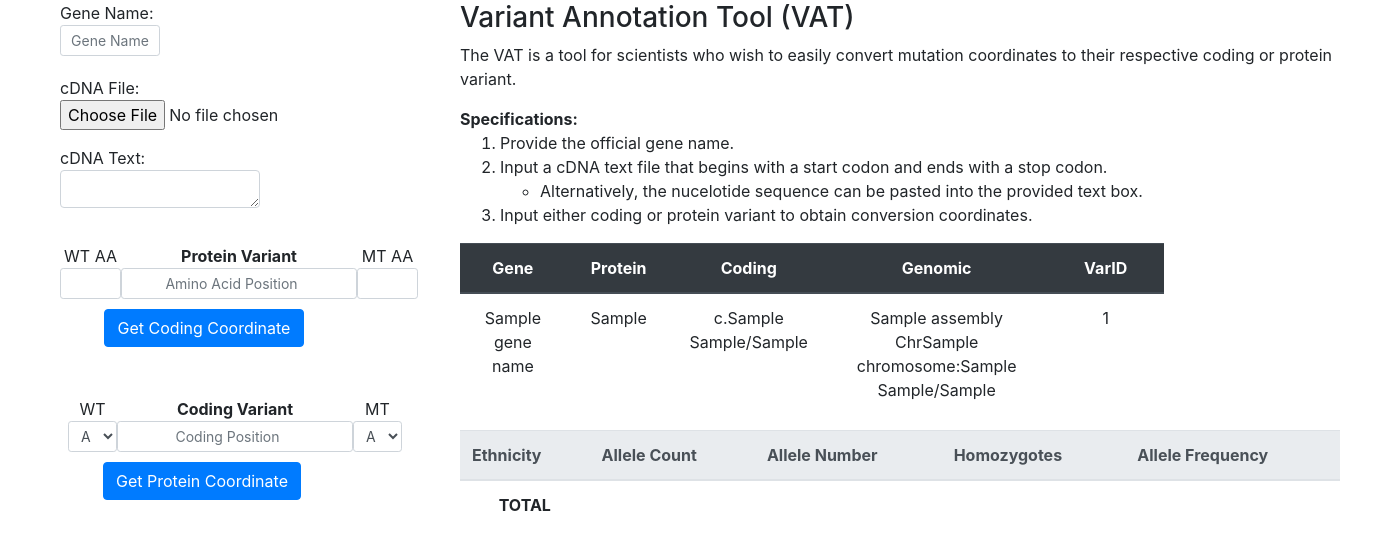
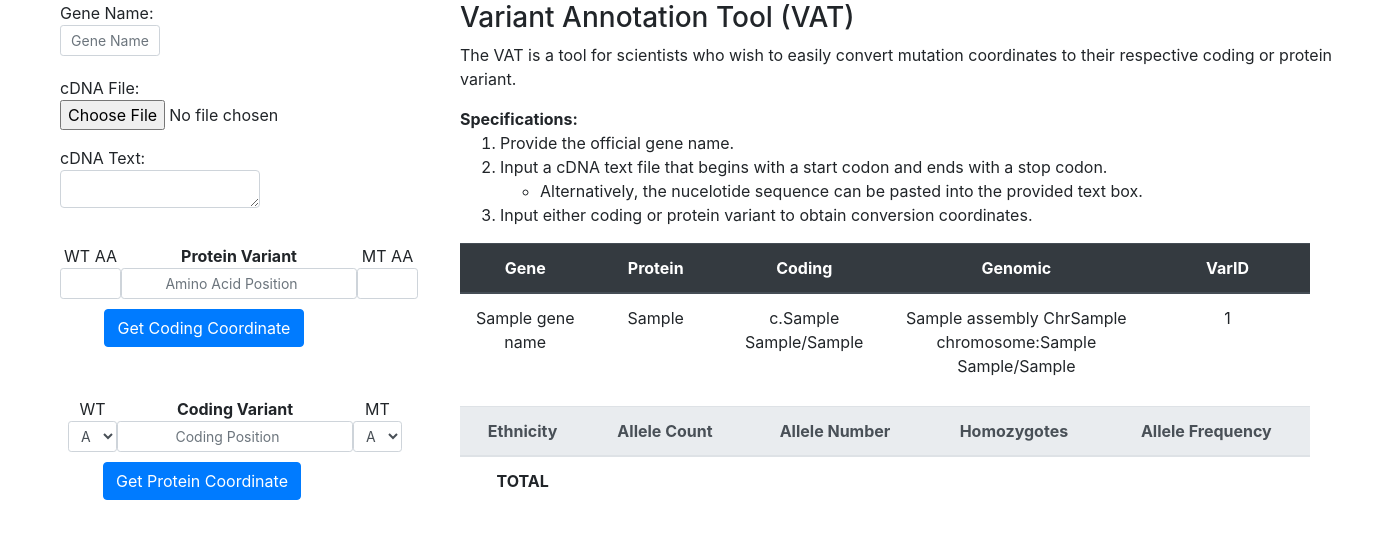
Before and after one commit to JustinzGit/variant_conversion_tool, a Django app: template conversion/templates/conversion/protein.html in a window 1400 px wide. Shown: the part 109-659 px from the top of the page. Run offline with Django 3.2, Linux system fonts and the light colour scheme; tables that the repository leaves empty hold one stand-in row (values such as "Sample post"); the template is opened without the code that fills it: values that come from a table or form of the project are taken from there, most other values are stand-ins (such as "Sample title", 1, 10 or a date in 2020); some libraries are stand-ins or nearby versions.

Commit message:
add styling to gnomad table

```diff
--- a/conversion/static/conversion/styles.css
+++ b/conversion/static/conversion/styles.css
@@ -73,9 +73,19 @@
   }
 
 #variant_table, #aa_table{
-    width: 80%;
+    width: 850px;
 }
 
 #variant_table, #aa_table th, td{
     text-align: center;
 }
+
+#gnomad_table {
+    width: 850px;
+    margin-bottom: 25px;
+    margin-top: 0px;
+}
+
+#gnomad_table th, td {
+    text-align: center;
+}
```
